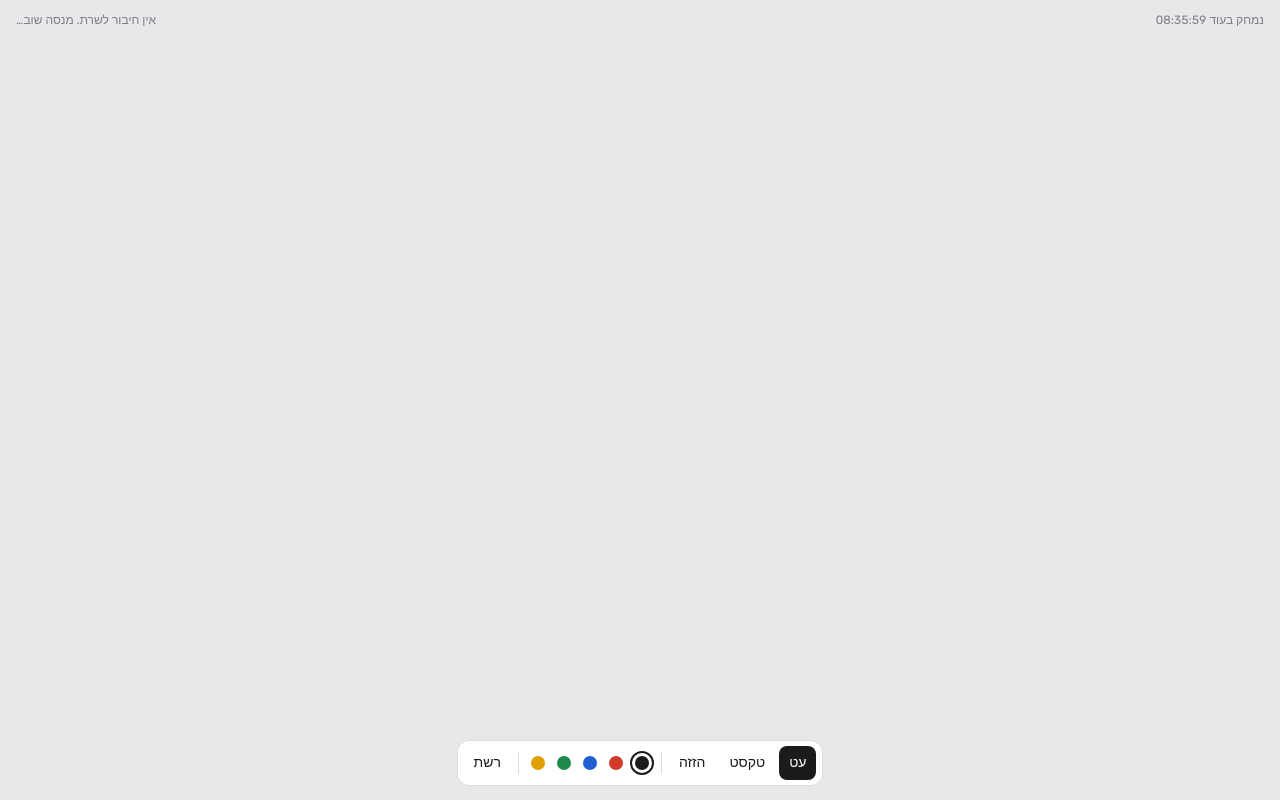
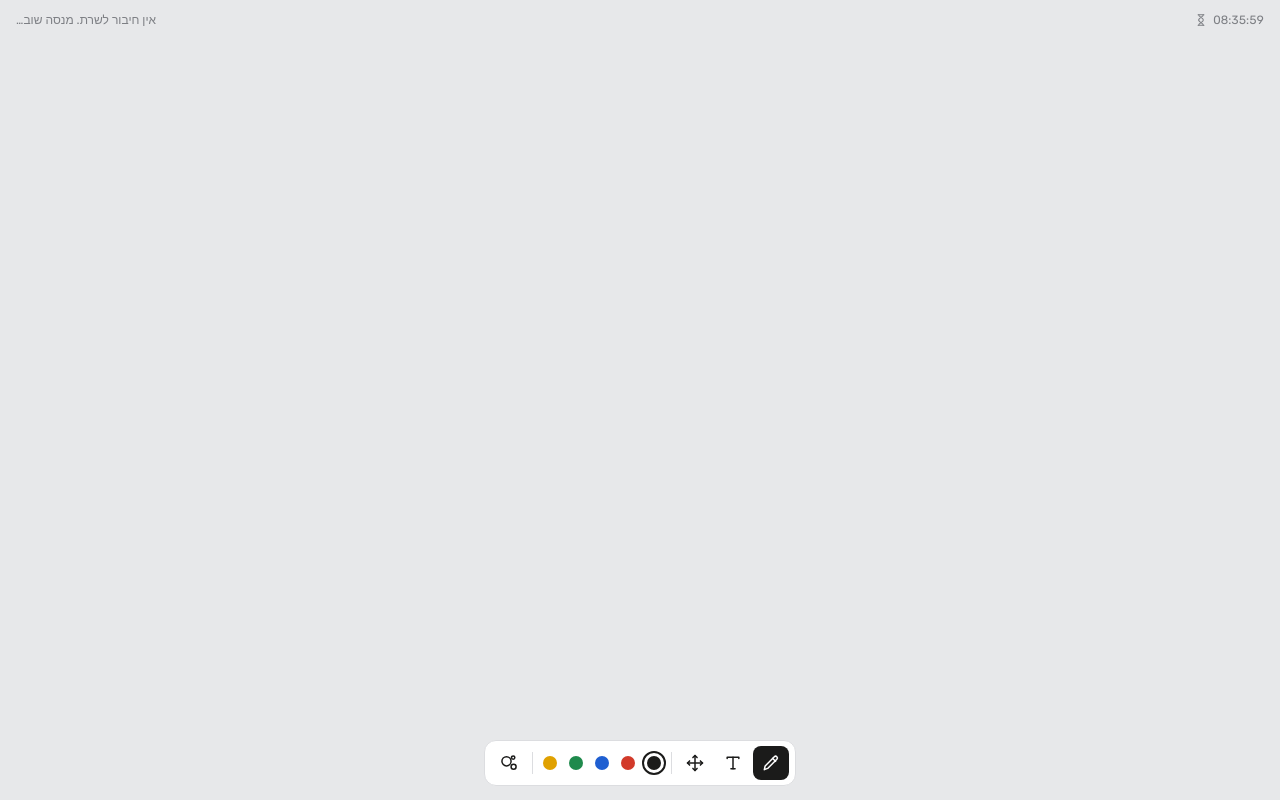
Before and after one commit to jlobby/blank-page, a website: page index.html in a window 1280 px wide. Drawn offline with Linux system fonts and the light colour scheme; no server answers.

Commit message:
Icons instead of words in the toolbar, clock, hint and view counts
Co-Authored-By: Claude Opus 5.5 <noreply@anthropic.com>
Claude-Session: https://claude.ai/code/session_01H5sKUUWjTX7zcXTfB9QgFr

```diff
--- a/index.html
+++ b/index.html
@@ -24,23 +24,23 @@ body{background:var(--desk);color:var(--fg);font:14px/1.4 var(--ui);overflow:hid
 #c.draw{cursor:crosshair} #c.text{cursor:text} #c.grabbing{cursor:grabbing}
 #bar{position:fixed;left:0;right:0;bottom:0;display:flex;justify-content:center;pointer-events:none;
   padding:0 max(16px,env(safe-area-inset-right)) calc(14px + env(safe-area-inset-bottom)) max(16px,env(safe-area-inset-left))}
-.tools{pointer-events:auto;display:flex;flex-wrap:wrap;justify-content:center;align-items:center;gap:4px;background:var(--bar);border:1px solid var(--line);border-radius:12px;padding:5px 6px;max-width:100%}
+.tools{pointer-events:auto;display:flex;flex-wrap:wrap;justify-content:center;align-items:center;gap:2px;background:var(--bar);border:1px solid var(--line);border-radius:12px;padding:5px 6px;max-width:100%}
 .sep{width:1px;height:22px;background:var(--line);margin:0 3px}
 button{font:inherit;color:var(--fg);background:none;border:0;border-radius:8px;padding:6px 10px;min-height:34px;cursor:pointer}
 button:hover{background:var(--line)}
 button[aria-pressed="true"]{background:var(--fg);color:var(--bar)}
 button:focus-visible{outline:2px solid var(--mine);outline-offset:2px}
 button:disabled{opacity:.35;cursor:default;background:none}
-button.icon{display:grid;place-items:center;padding:6px 8px}
+button.icon{display:grid;place-items:center;padding:6px;min-width:36px}
 button.primary{background:var(--mine);color:#fff}
 .dot{width:24px;height:24px;min-height:0;padding:3px;border-radius:50%;border:2px solid transparent}
 .dot i{display:block;width:100%;height:100%;border-radius:50%;background:var(--c)}
 .dot[aria-pressed="true"]{background:none;border-color:var(--fg)}
 #inks{display:flex;gap:2px}
 .corner{position:fixed;top:calc(12px + env(safe-area-inset-top));color:var(--muted);font-size:12px;pointer-events:none;font-variant-numeric:tabular-nums}
-#clock{right:max(16px,env(safe-area-inset-right))}
+#clock{right:max(16px,env(safe-area-inset-right));display:flex;align-items:center;gap:5px}
 #note{left:max(16px,env(safe-area-inset-left));max-width:55vw;text-align:left}
-#hint{position:fixed;inset:0;display:grid;place-items:center;color:var(--muted);pointer-events:none;font-size:15px}
+#hint{position:fixed;inset:0;display:grid;place-items:center;color:var(--muted);opacity:.6;pointer-events:none}
 #ti{position:fixed;background:transparent;border:0;border-bottom:1px dashed var(--muted);outline:none;font-family:var(--ui);padding:0;min-width:140px;text-align:left;direction:auto}
 #admin{display:flex;gap:4px;align-items:center}
 #admin input{font:inherit;width:110px;padding:5px 8px;border:1px solid var(--line);border-radius:8px;background:var(--paper);color:var(--fg)}
@@ -49,20 +49,20 @@ button.primary{background:var(--mine);color:#fff}
 </head>
 <body>
 <canvas id="c" aria-label="הדף המשותף"></canvas>
-<div id="hint" hidden>ריק. גע כדי לכתוב.</div>
-<div id="clock" class="corner"></div>
+<div id="hint" hidden aria-label="גע כדי לכתוב"><svg viewBox="0 0 24 24" width="28" height="28" fill="none" stroke="currentColor" stroke-width="1.8" stroke-linecap="round" stroke-linejoin="round" aria-hidden="true"><path d="M4 20l1-4.5L16 4.5a2.1 2.1 0 013 3L8 18.5 4 20z"/><path d="M14 6.5l3.5 3.5"/></svg></div>
+<div id="clock" class="corner" dir="ltr" title="הדף נמחק בחצות"><svg viewBox="0 0 24 24" width="14" height="14" fill="none" stroke="currentColor" stroke-width="1.8" stroke-linecap="round" stroke-linejoin="round" aria-hidden="true"><path d="M7 3h10M7 21h10"/><path d="M8 3c0 4 8 5 8 9s-8 5-8 9M16 3c0 4-8 5-8 9"/><path d="M16 21c0-4-8-5-8-9"/></svg><span id="clockt"></span></div>
 <div id="note" class="corner" dir="rtl"></div>
 <input id="ti" hidden maxlength="200" autocomplete="off" aria-label="טקסט">
 
 <div id="bar"><div class="tools" role="toolbar">
-  <button id="m-draw" aria-pressed="true">עט</button>
-  <button id="m-text" aria-pressed="false">טקסט</button>
-  <button id="m-move" aria-pressed="false">הזזה</button>
+  <button id="m-draw" class="icon" aria-pressed="true" aria-label="עט" title="עט"><svg viewBox="0 0 24 24" width="20" height="20" fill="none" stroke="currentColor" stroke-width="1.8" stroke-linecap="round" stroke-linejoin="round" aria-hidden="true"><path d="M4 20l1-4.5L16 4.5a2.1 2.1 0 013 3L8 18.5 4 20z"/><path d="M14 6.5l3.5 3.5"/></svg></button>
+  <button id="m-text" class="icon" aria-pressed="false" aria-label="טקסט" title="טקסט"><svg viewBox="0 0 24 24" width="20" height="20" fill="none" stroke="currentColor" stroke-width="1.8" stroke-linecap="round" stroke-linejoin="round" aria-hidden="true"><path d="M5 6.5V5h14v1.5"/><path d="M12 5v14"/><path d="M9.5 19h5"/></svg></button>
+  <button id="m-move" class="icon" aria-pressed="false" aria-label="הזזה" title="הזזה"><svg viewBox="0 0 24 24" width="20" height="20" fill="none" stroke="currentColor" stroke-width="1.8" stroke-linecap="round" stroke-linejoin="round" aria-hidden="true"><path d="M12 3v18M3 12h18"/><path d="M9.5 5.5L12 3l2.5 2.5M9.5 18.5L12 21l2.5-2.5M5.5 9.5L3 12l2.5 2.5M18.5 9.5L21 12l-2.5 2.5"/></svg></button>
   <span class="sep"></span>
   <span id="inks"></span>
   <button id="undo" class="mineonly icon" hidden disabled aria-label="מחק את האחרון" title="מחק את האחרון"><svg viewBox="0 0 24 24" width="20" height="20" fill="none" stroke="currentColor" stroke-width="1.8" stroke-linecap="round" stroke-linejoin="round" aria-hidden="true"><path d="M4 7h16"/><path d="M9 7V4.5h6V7"/><path d="M6.5 7l1 12.5h9l1-12.5"/><path d="M10 11v5M14 11v5"/></svg></button>
   <span class="sep"></span>
-  <button id="net" aria-pressed="false">רשת</button>
+  <button id="net" class="icon" aria-pressed="false" aria-label="רשת" title="רשת"><svg viewBox="0 0 24 24" width="20" height="20" fill="none" stroke="currentColor" stroke-width="1.8" stroke-linecap="round" stroke-linejoin="round" aria-hidden="true"><circle cx="9" cy="10" r="5.5"/><circle cx="17.5" cy="16.5" r="3"/><circle cx="17" cy="5.5" r="2"/></svg></button>
   <span id="admin" hidden><input id="akey" type="password" placeholder="מפתח מנהל" aria-label="מפתח מנהל"><button id="adel" disabled>מחק ריבוע</button></span>
 </div></div>
 
@@ -204,7 +204,7 @@ $('undo').onclick = () => {
 function ui(){
   const has = !!mySq;
   for(const m of ['draw','text','move']){ $('m-'+m).hidden=net; $('m-'+m).setAttribute('aria-pressed', mode===m); }
-  $('inks').hidden = net; document.querySelectorAll('.mineonly').forEach(e=>e.hidden=!has||net);
+  $('inks').hidden = net; document.querySelectorAll('.sep').forEach(e=>e.hidden=net); document.querySelectorAll('.mineonly').forEach(e=>e.hidden=!has||net);
   const q = squares.get(mySq); $('undo').disabled = !q || !q.items.length;
   $('net').setAttribute('aria-pressed', net);
   cv.className = net ? '' : mode==='draw' ? 'draw' : mode==='text' ? 'text' : '';
@@ -295,7 +295,9 @@ function paintBubbles(){
     ctx.save(); ctx.clip(); const k=(2*b.R)/S*1.05; ctx.scale(k,k); ctx.translate(-S/2,-S/2); paintItems(q); ctx.restore();
     ctx.lineWidth=(b.top?3:1)/view.s; ctx.strokeStyle=b.top?col.mine:col.edge; ctx.beginPath(); ctx.arc(0,0,b.R,0,7); ctx.stroke();
     ctx.fillStyle=col.muted; ctx.font=`${12/view.s}px ${getComputedStyle(document.body).fontFamily}`;
-    ctx.fillText(b.n===1?'צפייה אחת':`${b.n} צפיות`, 0, b.R+6/view.s);
+    const u=1/view.s, ey=b.R+13*u; ctx.strokeStyle=col.muted; ctx.lineWidth=1.5*u;
+    ctx.beginPath(); ctx.ellipse(-12*u,ey,8*u,4.5*u,0,0,7); ctx.stroke(); ctx.beginPath(); ctx.arc(-12*u,ey,1.8*u,0,7); ctx.fill();
+    ctx.textAlign='left'; ctx.textBaseline='middle'; ctx.fillText(String(b.n), 0, ey); ctx.textAlign='center'; ctx.textBaseline='top';
     ctx.restore();
   }
 }
@@ -440,7 +442,7 @@ function tick(){
   const p=new Intl.DateTimeFormat('en-GB',{timeZone:'Asia/Jerusalem',hour:'2-digit',minute:'2-digit',second:'2-digit',hour12:false}).formatToParts(new Date());
   const g=t=>+p.find(x=>x.type===t).value, left=86400-((g('hour')%24)*3600+g('minute')*60+g('second'));
   const f=n=>String(n).padStart(2,'0');
-  $('clock').textContent=`נמחק בעוד ${f(Math.floor(left/3600))}:${f(Math.floor(left%3600/60))}:${f(left%60)}`;
+  $('clockt').textContent=`${f(Math.floor(left/3600))}:${f(Math.floor(left%3600/60))}:${f(left%60)}`;
 }
 
 // ---------- boot ----------
```
